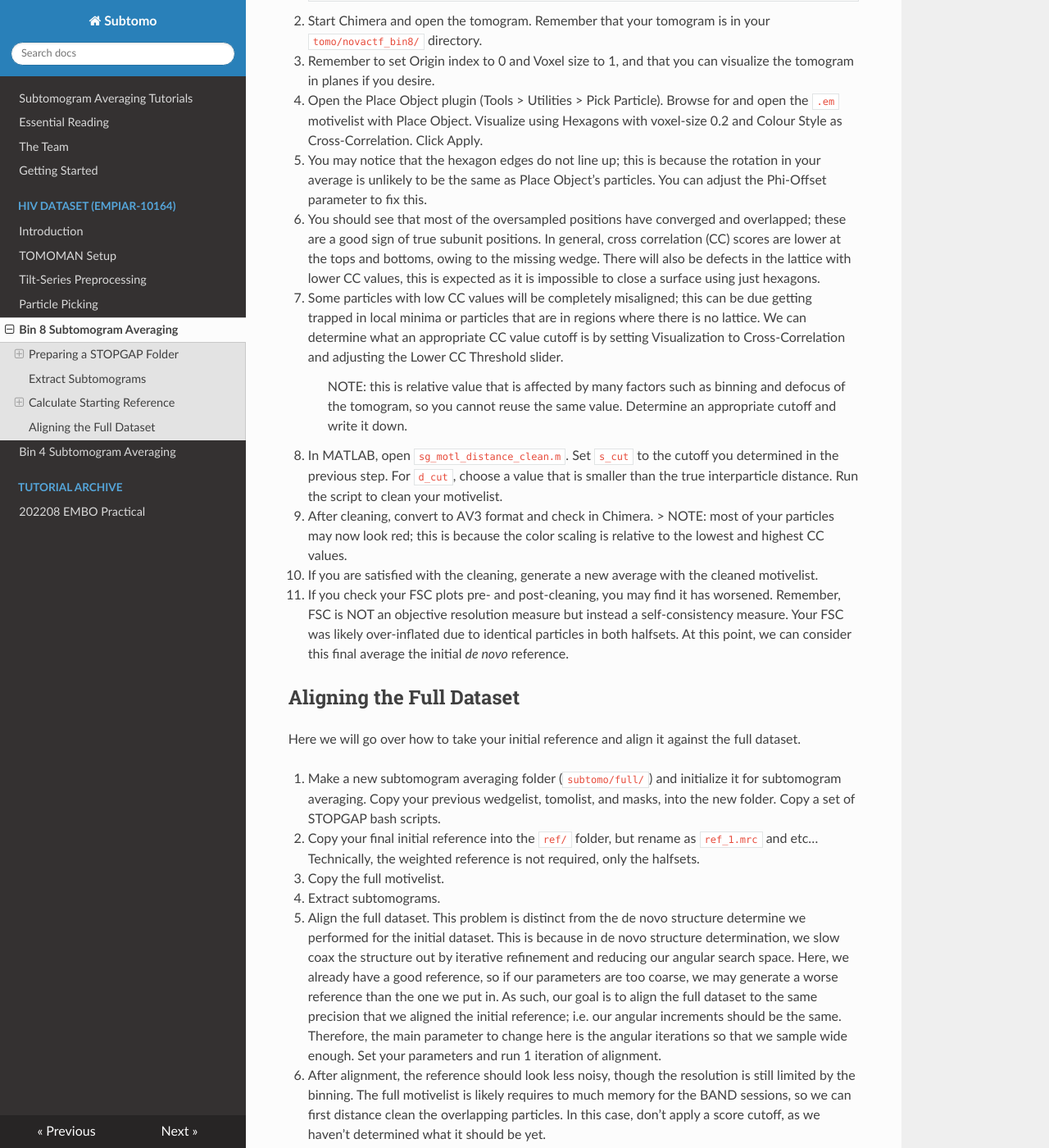
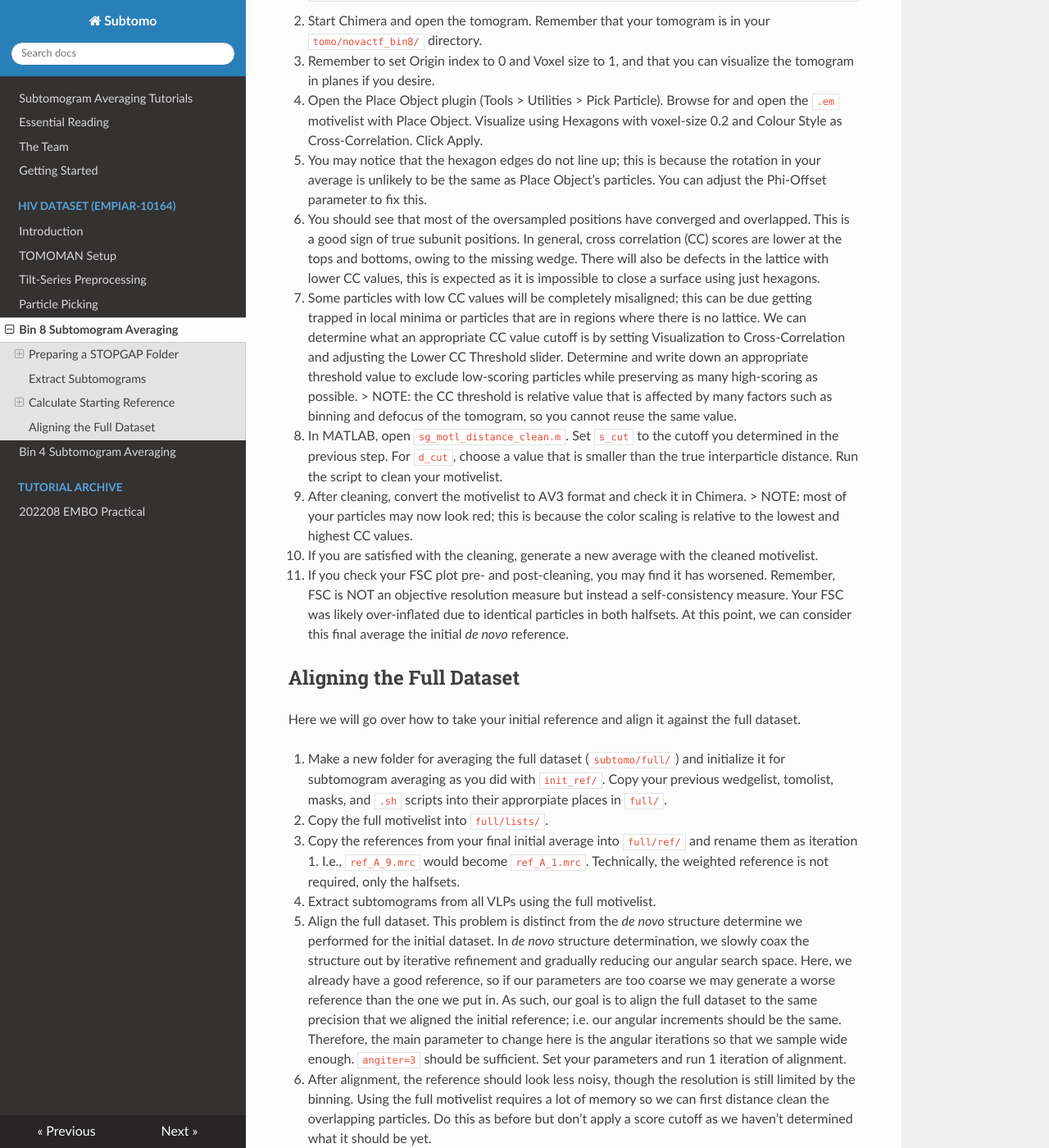
Before and after one commit to wan-lab-vanderbilt/subtomo-tutorials, an MkDocs documentation site: the page built from docs/hiv/bin8.md, in a window 1280 px wide and 1400 px high, scrolled down 7802 px. Shown: the whole window at 82% size. Built offline with MkDocs 1.6.1, drawn with Linux system fonts in a browser that asks for light colours; nearby versions of some CDN libraries; formulas are drawn with MathJax 3; some of the changed text lies outside the part shown.

Commit message:
Editing bin8 and bin4

```diff
--- a/docs/hiv/bin8.md
+++ b/docs/hiv/bin8.md
@@ -329,30 +329,30 @@ Browse for and open the `.em` motivelist with Place Object.
 Visualize using Hexagons with voxel-size 0.2 and Colour Style as Cross-Correlation.
 Click Apply.
 
-3. You may notice that the hexagon edges do not line up; this is because the rotation in your average is unlikely to be the same as Place Object’s particles.
+5. You may notice that the hexagon edges do not line up; this is because the rotation in your average is unlikely to be the same as Place Object’s particles.
 You can adjust the Phi-Offset parameter to fix this.
 
-4. You should see that most of the oversampled positions have converged and overlapped; these are a good sign of true subunit positions.
+6. You should see that most of the oversampled positions have converged and overlapped.
+This is a good sign of true subunit positions.
 In general, cross correlation (CC) scores are lower at the tops and bottoms, owing to the missing wedge.
 There will also be defects in the lattice with lower CC values, this is expected as it is impossible to close a surface using just hexagons.
 
-5. Some particles with low CC values will be completely misaligned; this can be due getting trapped in local minima or particles that are in regions where there is no lattice.
+7. Some particles with low CC values will be completely misaligned; this can be due getting trapped in local minima or particles that are in regions where there is no lattice.
 We can determine what an appropriate CC value cutoff is by setting Visualization to Cross-Correlation and adjusting the Lower CC Threshold slider.
+Determine and write down an appropriate threshold value to exclude low-scoring particles while preserving as many high-scoring as possible.
+    > NOTE: the CC threshold is relative value that is affected by many factors such as binning and defocus of the tomogram, so you cannot reuse the same value.
 
-    > NOTE: this is relative value that is affected by many factors such as binning and defocus of the tomogram, so you cannot reuse the same value.
-    Determine an appropriate cutoff and write it down.
-
-6. In MATLAB, open `sg_motl_distance_clean.m`.
+8. In MATLAB, open `sg_motl_distance_clean.m`.
 Set `s_cut` to the cutoff you determined in the previous step.
 For `d_cut`, choose a value that is smaller than the true interparticle distance.
 Run the script to clean your motivelist.
 
-7. After cleaning, convert to AV3 format and check in Chimera.
+9. After cleaning, convert the motivelist to AV3 format and check it in Chimera.
     > NOTE: most of your particles may now look red; this is because the color scaling is relative to the lowest and highest CC values.
 
-8. If you are satisfied with the cleaning, generate a new average with the cleaned motivelist.
+10. If you are satisfied with the cleaning, generate a new average with the cleaned motivelist.
 
-9. If you check your FSC plots pre- and post-cleaning, you may find it has worsened.
+11. If you check your FSC plot pre- and post-cleaning, you may find it has worsened.
 Remember, FSC is NOT an objective resolution measure but instead a self-consistency measure.
 Your FSC was likely over-inflated due to identical particles in both halfsets.
 At this point, we can consider this final average the initial *de novo* reference.
@@ -361,27 +361,29 @@ At this point, we can consider this final average the initial *de novo* referenc
 
 Here we will go over how to take your initial reference and align it against the full dataset.
 
-1. Make a new subtomogram averaging folder (`subtomo/full/`) and initialize it for subtomogram averaging.
-Copy your previous wedgelist, tomolist, and masks, into the new folder.
-Copy a set of STOPGAP bash scripts.
+1. Make a new folder for averaging the full dataset (`subtomo/full/`) and initialize it for subtomogram averaging as you did with `init_ref/`.
+Copy your previous wedgelist, tomolist, masks, and `.sh` scripts into their approrpiate places in `full/`.
 
-2. Copy your final initial reference into the `ref/` folder, but rename as `ref_1.mrc` and etc…
+2. Copy the full motivelist into `full/lists/`.
+
+3. Copy the references from your final initial average into `full/ref/` and rename them as iteration 1.
+I.e., `ref_A_9.mrc` would become `ref_A_1.mrc`.
 Technically, the weighted reference is not required, only the halfsets.
-3. Copy the full motivelist.
 
-4. Extract subtomograms.
+4. Extract subtomograms from all VLPs using the full motivelist.
 
 5. Align the full dataset.
-This problem is distinct from the de novo structure determine we performed for the initial dataset.
-This is because in de novo structure determination, we slow coax the structure out by iterative refinement and reducing our angular search space.
-Here, we already have a good reference, so if our parameters are too coarse, we may generate a worse reference than the one we put in.
+This problem is distinct from the *de novo* structure determine we performed for the initial dataset.
+In *de novo* structure determination, we slowly coax the structure out by iterative refinement and gradually reducing our angular search space.
+Here, we already have a good reference, so if our parameters are too coarse we may generate a worse reference than the one we put in.
 As such, our goal is to align the full dataset to the same precision that we aligned the initial reference; i.e. our angular increments should be the same.
 Therefore, the main parameter to change here is the angular iterations so that we sample wide enough.
+`angiter=3` should be sufficient.
 Set your parameters and run 1 iteration of alignment.
 
 6. After alignment, the reference should look less noisy, though the resolution is still limited by the binning.
-The full motivelist is likely requires to much memory for the BAND sessions, so we can first distance clean the overlapping particles.
-In this case, don’t apply a score cutoff, as we haven’t determined what it should be yet.
+Using the full motivelist requires a lot of memory so we can first distance clean the overlapping particles.
+Do this as before but don’t apply a score cutoff as we haven’t determined what it should be yet.
 
 7. Convert the cleaned motivelist to AV3 format and open in Chimera.
 Determine an appropriate CC cutoff and parse the good particles by logical indexing.
```
Also changed, not shown: other parts of docs/hiv/bin8.md (+1 -1 lines), docs/hiv/bin4.md (+27 -16 lines).
